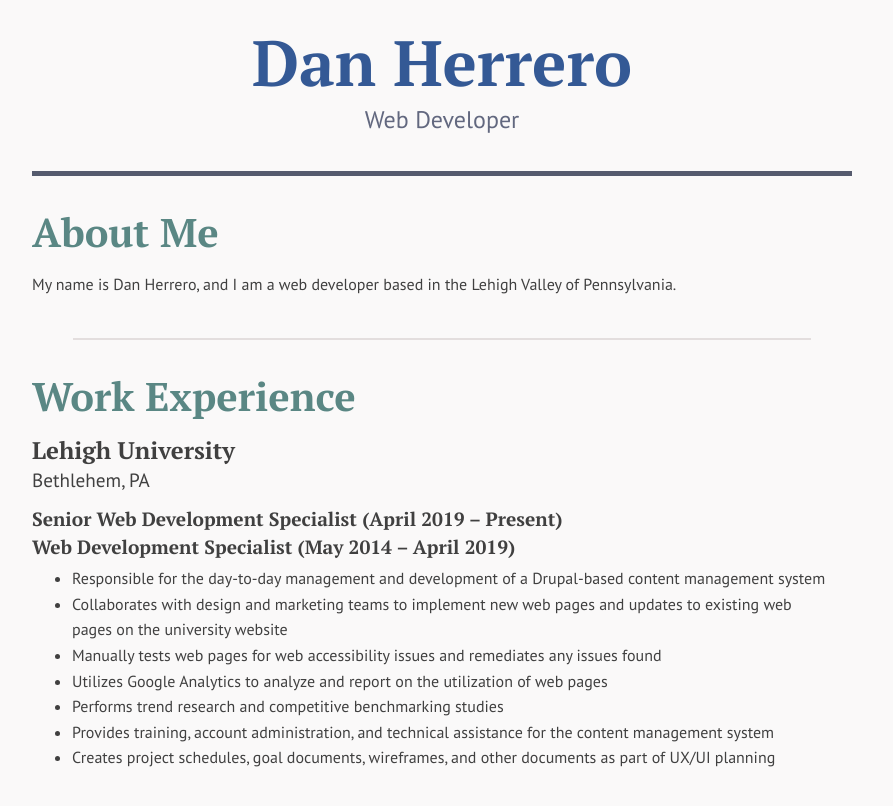
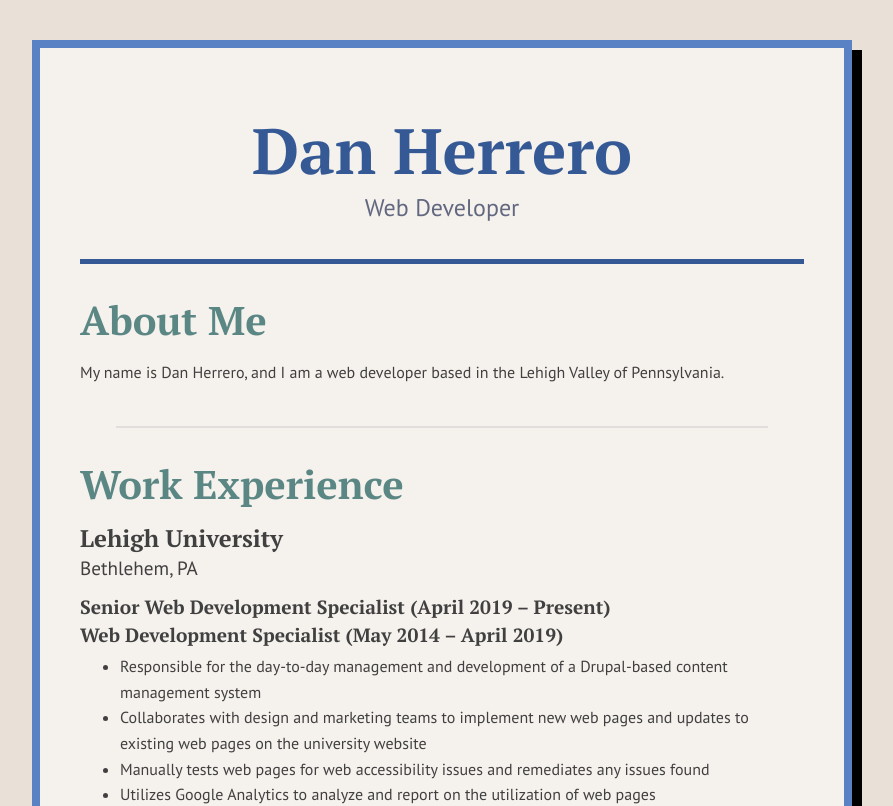
Before and after one commit to danherrero/react-resume, a React (Create React App) app: page / in a window 1280 px wide. Shown: the top 806 px of the page, without its empty margins (198-1091 px from the left). Built offline with nearby package versions, Linux system fonts and the light colour scheme.

Commit message:
added border and box shadow to resume

```diff
--- a/src/App.css
+++ b/src/App.css
@@ -2,7 +2,7 @@
 @import url('https://fonts.googleapis.com/css2?family=PT+Sans:wght@400;700&family=PT+Serif:wght@400;700&display=swap');
 
 body {
-  background: #FAF9F9;
+  background-color: #E9E0D8;
   font-family: 'PT Sans', sans-serif;
 }
 
@@ -34,12 +34,16 @@ h4 {
 }
 
 .Resume {
+  background-color: #F5F1ED;
+  box-shadow: 10px 10px 0px #000;
   max-width: 820px;
-  margin: 0 auto;
+  margin: 40px auto;
+  border: 8px #5982C5 solid;
+  padding: 40px;
 }
 
 .Resume header {
-  border-bottom: 5px solid #555B6E;
+  border-bottom: 5px solid #345995;
   text-align: center;
 }
 
```
